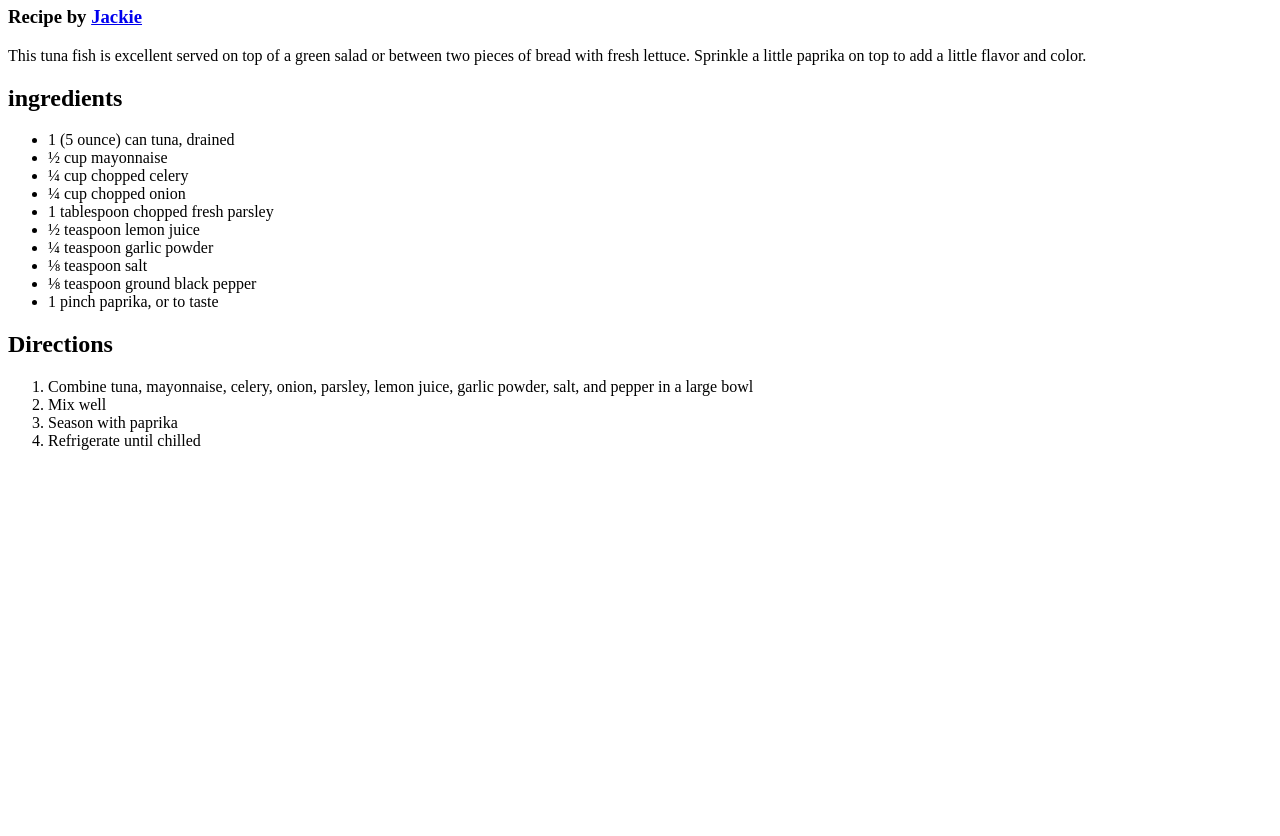
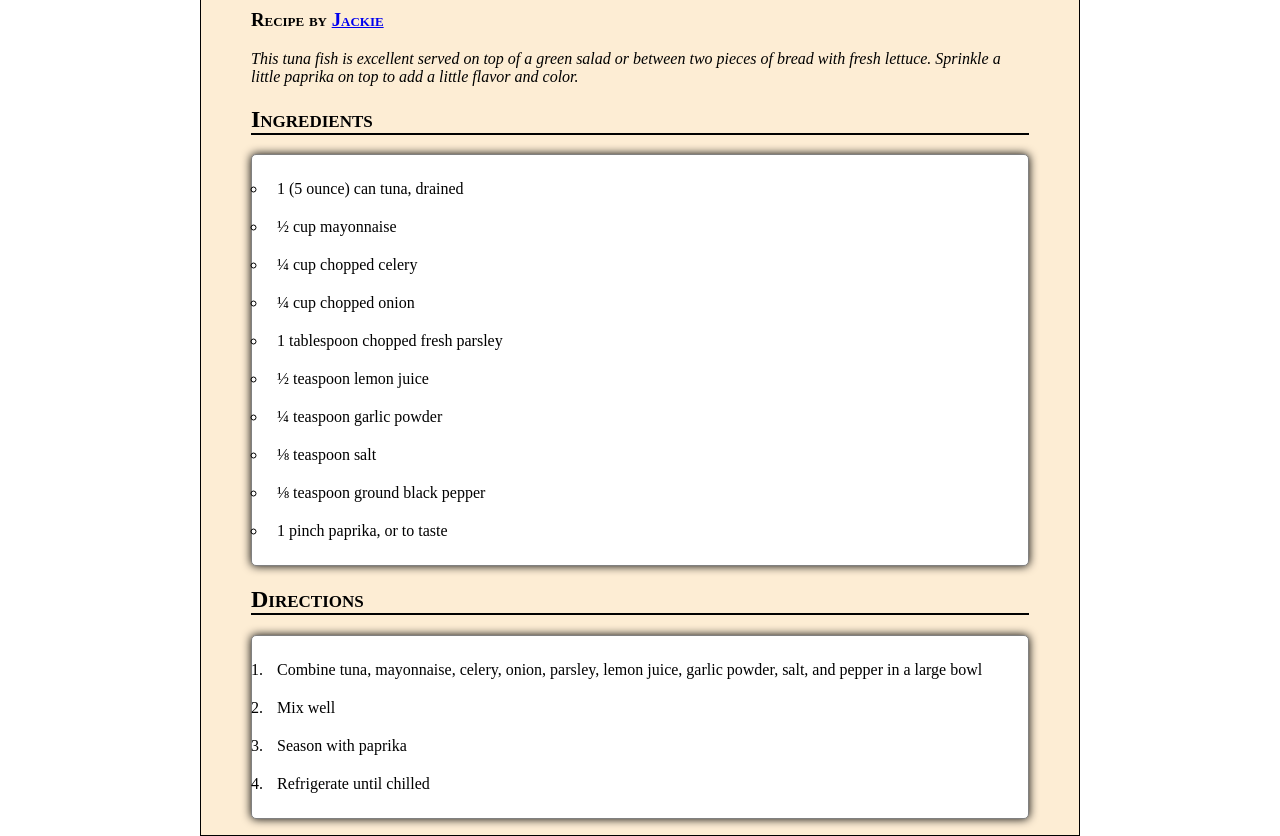
Before and after one commit to NilsGouraud/odin-recipes, a plain HTML site: page recipes/tuna.html in a window 1280 px wide. Shown: the part 74-910 px from the top of the page. Before the commit the page ends 800 px from the top, so only its background shows below. Drawn offline with Linux system fonts and the light colour scheme.

Commit message:
added colors, borders andchanged the titles cap style

```diff
--- a/recipes.css
+++ b/recipes.css
@@ -0,0 +1,39 @@
+html{
+    background-color: white;
+}
+body{
+    background-color: rgb(253, 237, 212);
+    padding: 0 50px;
+    border:1px solid black;
+    border-right:1px solid black;
+    position: absolute;
+    left:15%;
+    right:15%;
+    top:-1%;
+}
+h1,h2,h3{
+    font-variant: small-caps;
+}
+h1{
+    border-bottom: 2px black double;
+}
+h2{
+    border-bottom: 2px black double;
+}
+ul,ol{
+    background-color: white;
+    padding:15px;
+    border:solid 1px grey;
+    box-shadow: 0 0 10px black;
+    border-radius: 5px;
+
+}
+li{
+    padding:10px
+}
+ul li{
+    list-style-type: circle;
+}
+p{
+    font-style: italic;
+}
--- a/recipes/tuna.html
+++ b/recipes/tuna.html
@@ -11,7 +11,7 @@
     <h3>Recipe by <a href="https://www.allrecipes.com/cook/26842469">Jackie</a></h3>
 
     <p>This tuna fish is excellent served on top of a green salad or between two pieces of bread with fresh lettuce. Sprinkle a little paprika on top to add a little flavor and color.</p>
-    <h2>ingredients</h2>
+    <h2>Ingredients</h2>
     <ul>
         <li>1 (5 ounce) can tuna, drained</li>
         <li>½ cup mayonnaise</li>
```
Also changed, not shown: index.html (+3 -1 lines), recipes/salmon.html (+1 -1 lines), recipes/scallop.html (+1 -1 lines).
